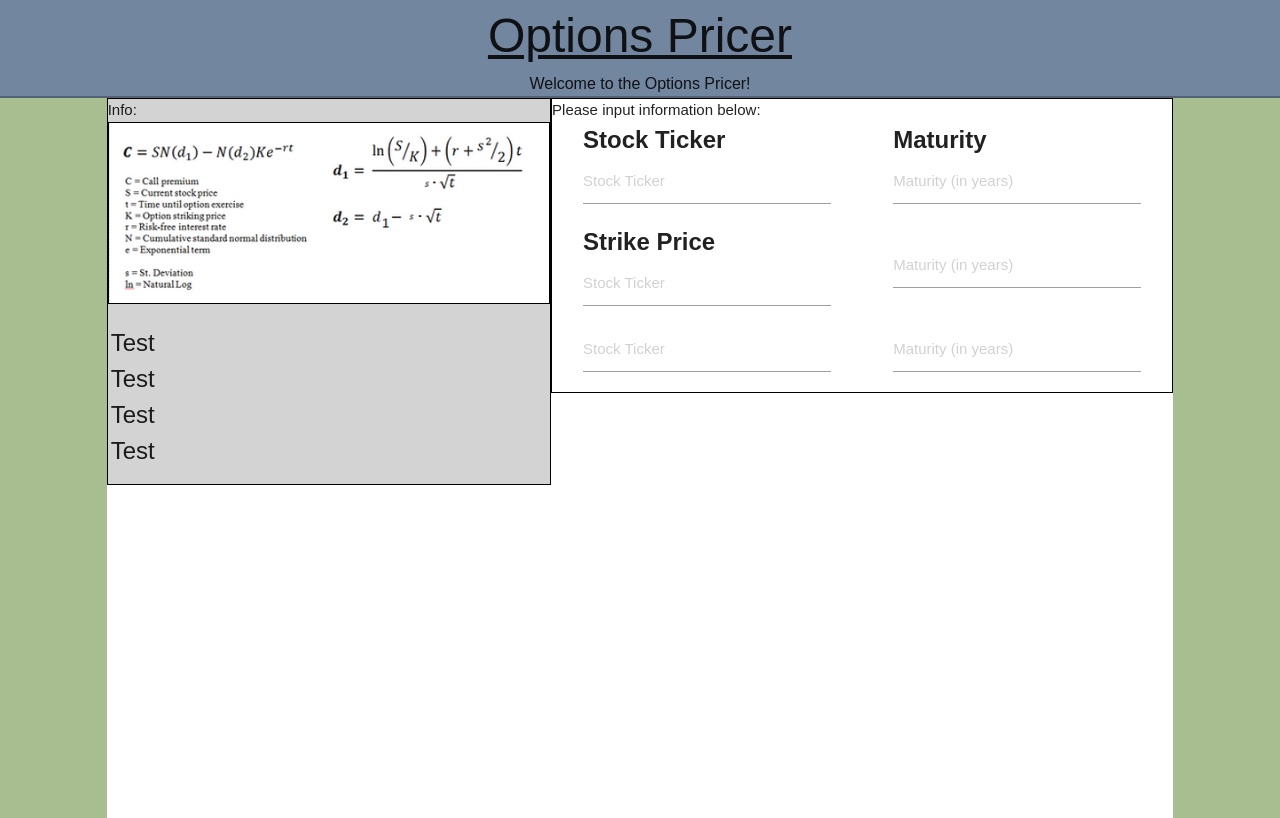
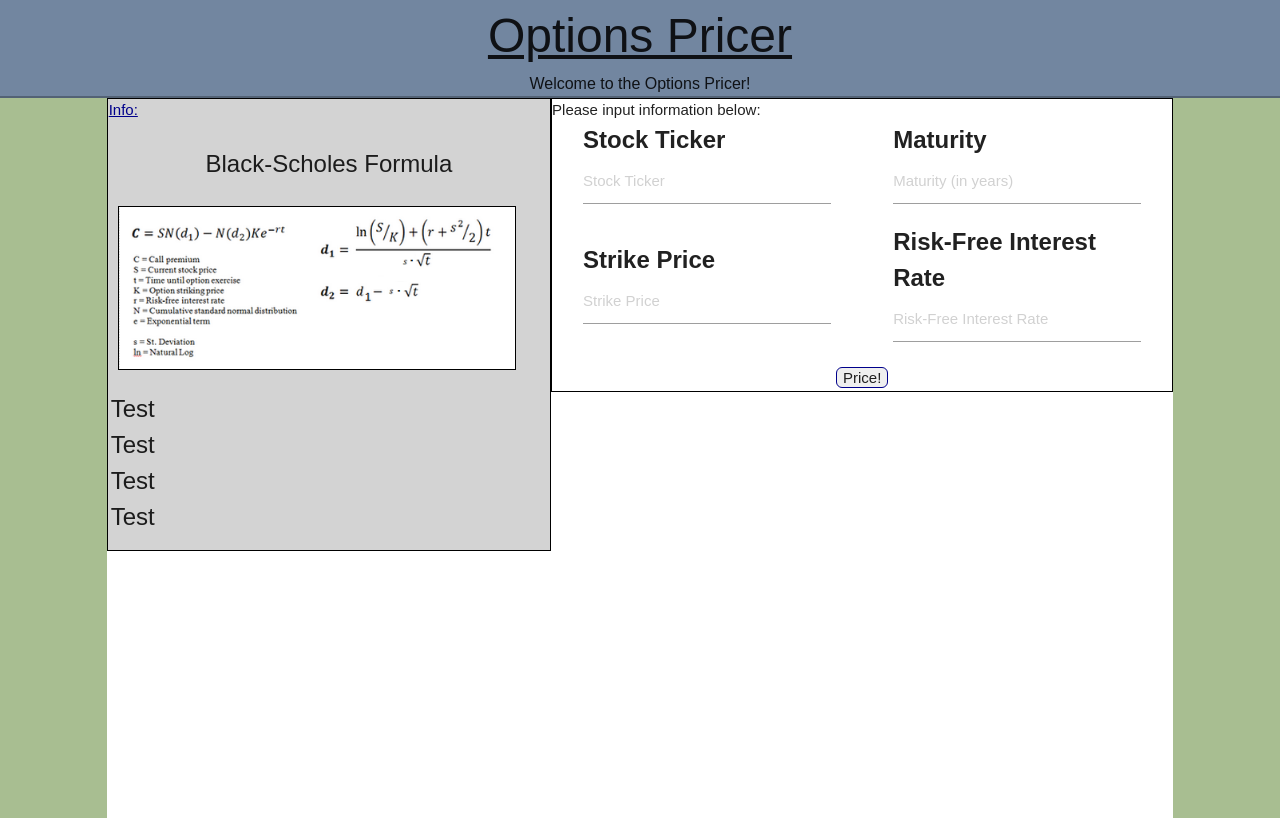
Before and after one commit to sashapotash29/option_pricer, a Flask app: page / in a window 1280 px wide. Run offline with Flask 2, Linux system fonts and the light colour scheme; some libraries are stand-ins or nearby versions.

Commit message:
form built out

```diff
--- a/static/css/home.css
+++ b/static/css/home.css
@@ -90,12 +90,31 @@ ul:not(.browser-default) {
 
 }
 
+.infoHeader{
+	margin:0;
+	margin-left:1px;
+	padding:0;
+	text-decoration: underline;
+	color:darkblue;
+
+}
+
+
+.bScholesHeader{
+	font-size: 3vh;
+	text-align: center;
+
+}
+
 .formulaImage{
-	border: 1px solid black;
+	border: 0.5px solid black;
 	height:100%;
-	width:100%;
-	margin:auto;
+	width:90%;
 	padding:0;
+	margin-left:10px;
+	margin-right:50%;
+
+
 
 }
 
@@ -148,6 +167,24 @@ input[type=text]{
 
 }
 
+.submitButtonRow{
+
+	text-align:center;
+	margin-bottom:2px;
+	margin-top: 5px;
+}
+
+.submitButton{
+	border: solid darkblue 1px;
+	border-radius: 6px;
+}
+
+.submitButton:hover{
+
+	background-color: lightblue;
+
+}
+
 .row .col.s6 {
 	width:40%;
 }
--- a/templates/home.html
+++ b/templates/home.html
@@ -26,7 +26,8 @@
 			<div class="col s10 mainSpace">
 				<div class="row formSpace">
 					<div class="col s5 formSideBar">
-						<span>Info:</span>
+						<p class="infoHeader">Info:</p>
+						<p class="bScholesHeader"> Black-Scholes Formula</p>
 						<image class="formulaImage" src="../static/images/blackscholes.png" width=100% height=100%>
 						<ul class="informationList">
 							<li> Test</li>
@@ -37,6 +38,7 @@
 					</div>
 					<div class="col s7 formInputArea">
 						<span>Please input information below:</span>
+						<form>
 							<div class="row rowForm">
 								<div class="col s6 nameAndInput">
 								<span class="inputName"> Stock Ticker </span>
@@ -50,20 +52,19 @@
 	      					<div class="row rowForm">
 								<div class="col s6 nameAndInput">
 									<span class="inputName"> Strike Price </span>
-          						<input placeholder="Stock Ticker" id="strikeInput" type="text" class="inputClass" required>
+	          						<input placeholder="Strike Price" id="strikeInput" type="text" class="inputClass" required>
 	          					</div>
 	          					<div class="col s6 nameAndInput">
-          						<input placeholder="Maturity (in years)" id="first_name" type="text" class="inputClass" required>
+	          						<span class="inputName"> Risk-Free Interest Rate </span>
+	          						<input placeholder="Risk-Free Interest Rate" id="first_name" type="text" class="inputClass" required>
 	          					</div>
 	      					</div>
 	      					<div class="row rowForm">
-							<div class="col s6 nameAndInput">
-          						<input placeholder="Stock Ticker" id="tickerInput" type="text" class="inputClass" required>
-          					</div>
-          					<div class="col s6 nameAndInput">
-          						<input placeholder="Maturity (in years)" id="first_name" type="text" class="inputClass" required>
+								<div class="col s12 submitButtonRow">
+									<input  class="submitButton" type="submit" value="Price!">
 	          					</div>
 	      					</div>
+      					</form>
 					</div>
 				</div>
 			</div>
```
Lines whose indentation alone changed are shown as unchanged.
